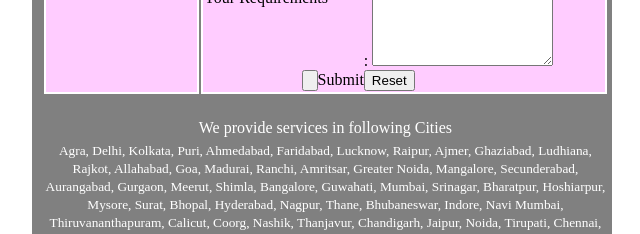
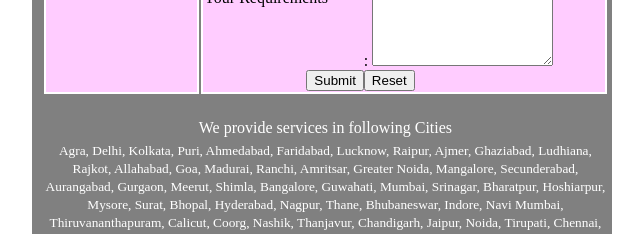
Before and after one commit to shubhambharatbhai/shubhambharatbhai.github.io, a plain HTML site: page index4.html in a window 1280 px wide. Shown: the part 1267-1501 px from the top of the page, 318-958 px from the left. Drawn offline with Linux system fonts and the light colour scheme.

Commit message:
Update index4.html

```diff
--- a/index4.html
+++ b/index4.html
@@ -781,7 +781,7 @@
                 <td width="100%"> : <textarea rows="9" name="Requirements"></textarea></td>
               </tr>
               <tr>
-                <td width="40%" align="right"><input type="button" name="D3" onclick="return check()">Submit</td>
+                <td width="40%" align="right"><input type="button" name="D3" onclick="return check()" value="Submit"></td>
                 <td width="40%" align="left"><input type="reset" name="D4" value="Reset"></td>
               </tr>
             </table>
```
